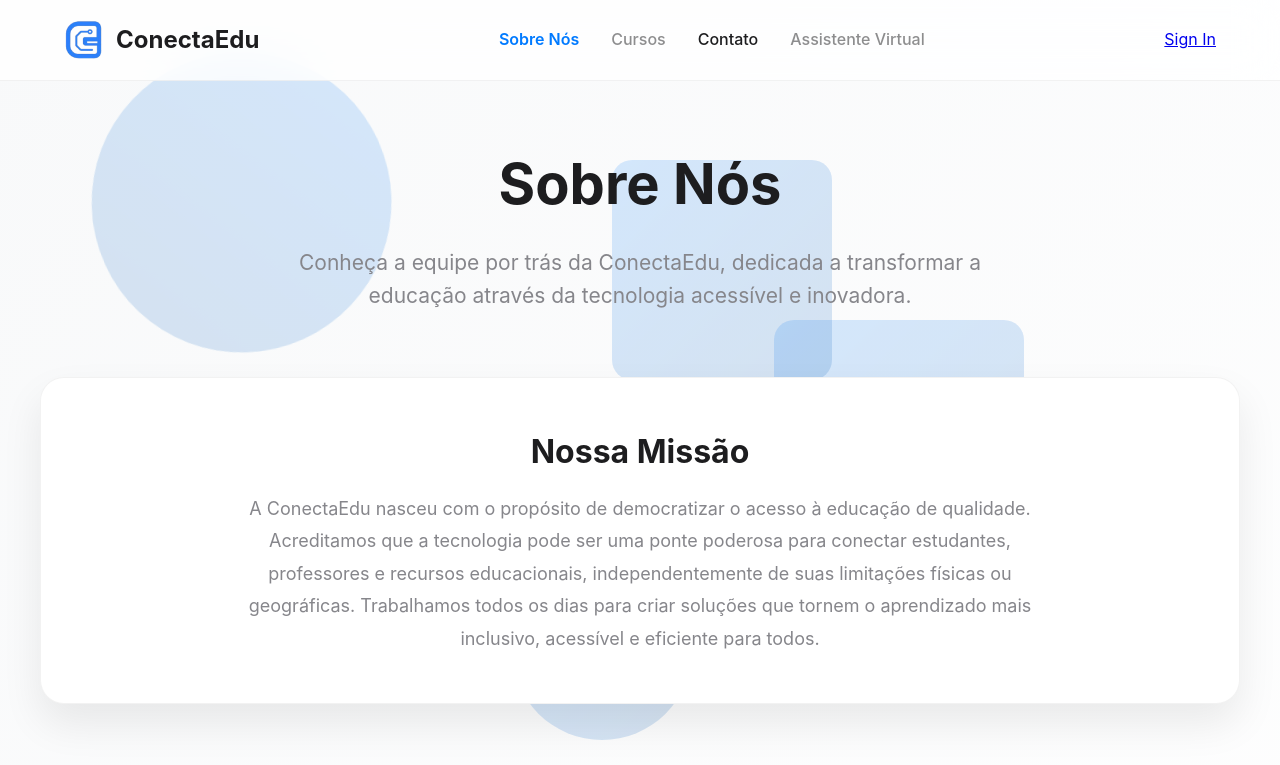
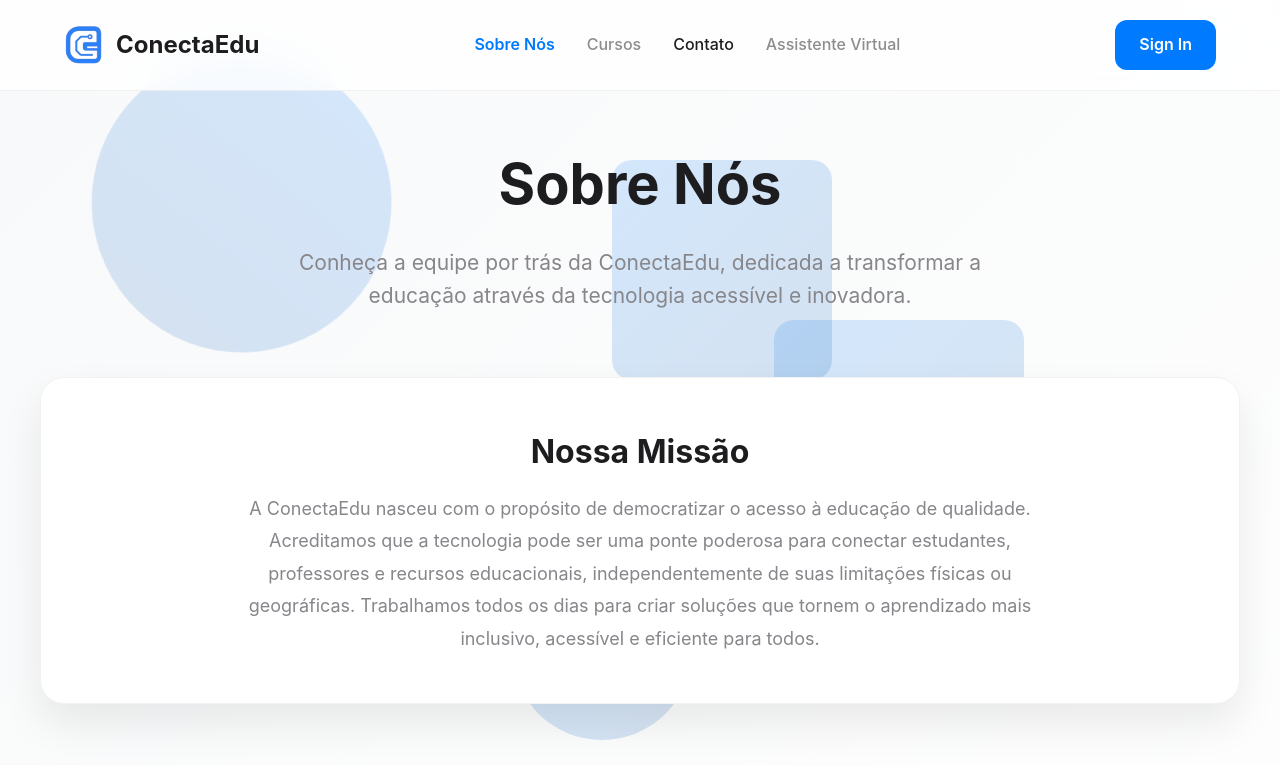
Before and after one commit to joaofiedler/ConectaEdu, a website: page views/sobre.html in a window 1280 px wide. Shown: the top 765 px of the page. Drawn offline with Linux system fonts and the light colour scheme; no server answers.

Commit message:
correção de bugs

```diff
--- a/views/sobre.html
+++ b/views/sobre.html
@@ -205,6 +205,23 @@
     .dropdown-item{display:flex;align-items:center;gap:12px;padding:14px 20px;color:#1d1d1f;text-decoration:none;transition:background 0.2s ease;border-bottom:1px solid #f5f5f7;}
     .dropdown-item:last-child{color:#ff3b30;border-bottom:none;}
     .dropdown-item:hover{background:#f5f5f7;}
+
+    .sign-up {
+            background: #007aff;
+            color: white;
+            padding: 12px 24px;
+            border-radius: 12px;
+            text-decoration: none;
+            font-weight: 600;
+            font-size: 16px;
+            transition: all 0.3s ease;
+        }
+
+        .sign-up:hover {
+            background: #0056b3;
+            transform: translateY(-1px);
+            box-shadow: 0 8px 20px rgba(0, 122, 255, 0.3);
+        }
 
     main {
       margin-top: 80px;
```
Also changed, not shown: views/contato.html (+16 -0 lines).
